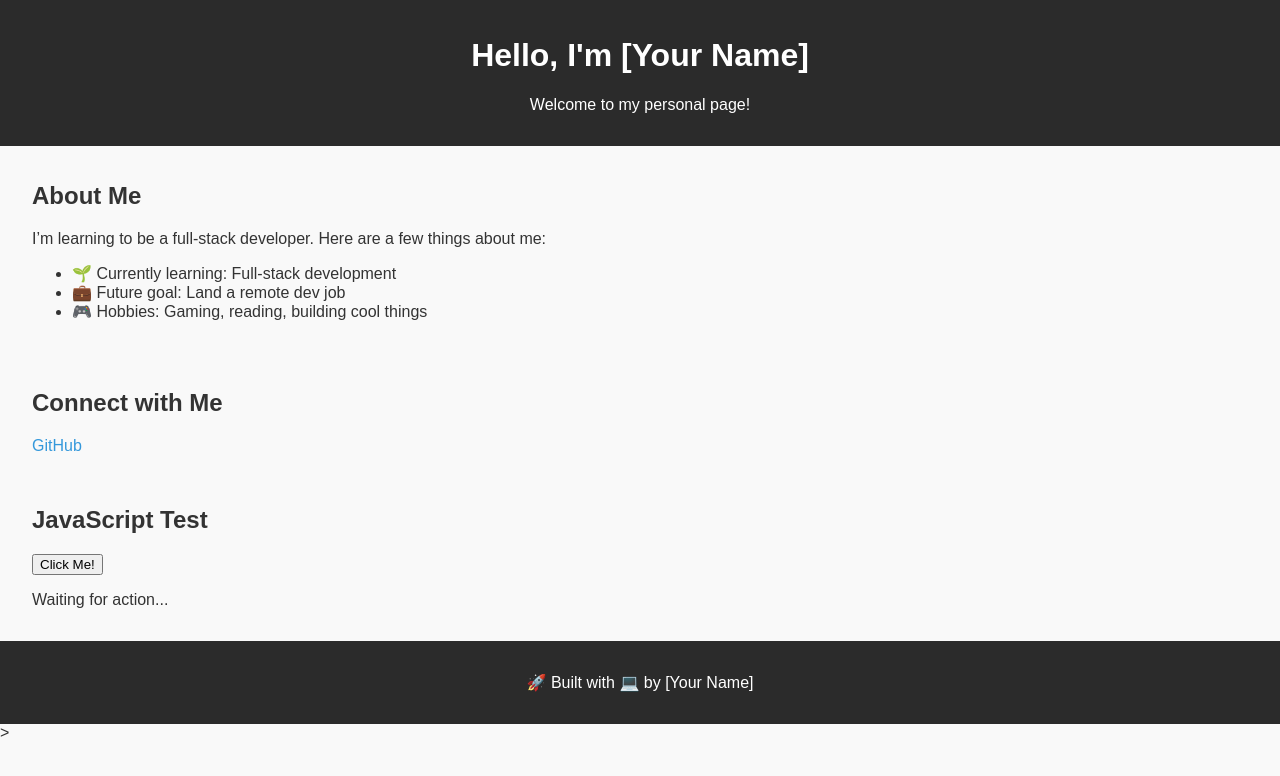
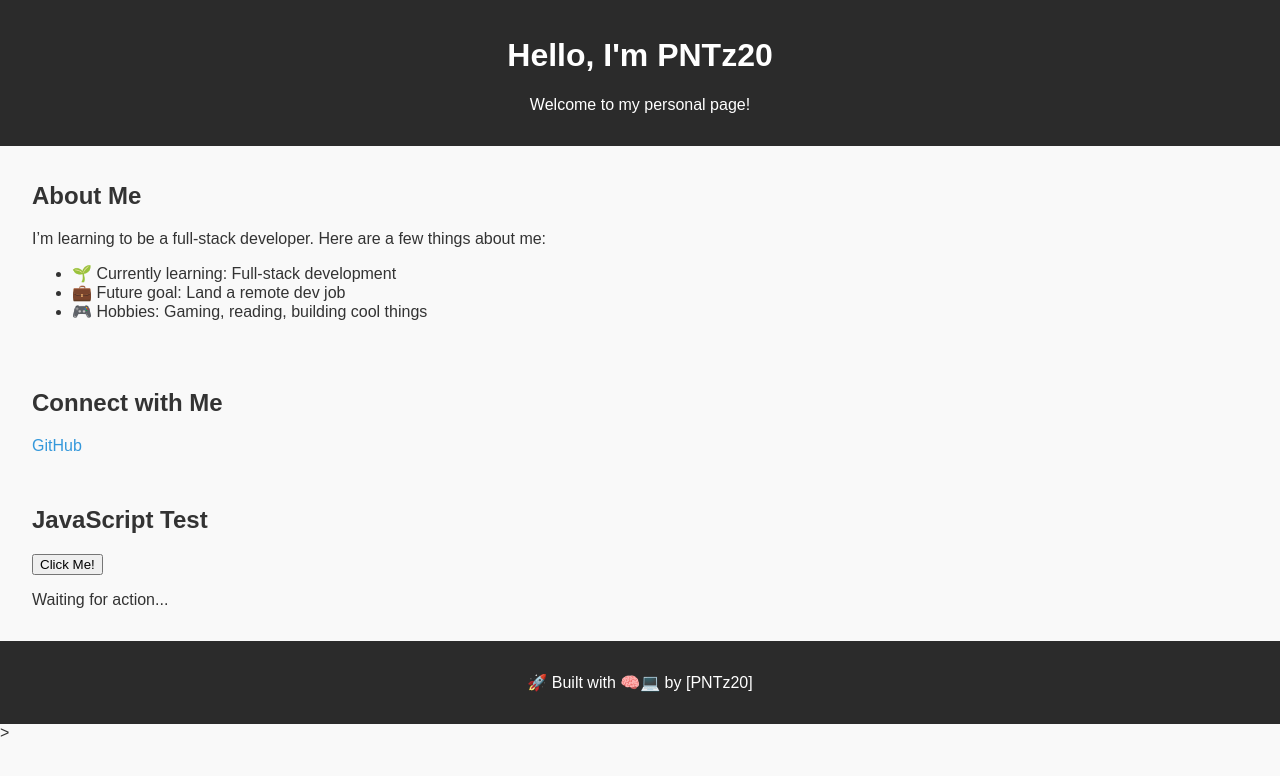
Before and after one commit to pntz20/about-me, a plain HTML site: page index.html in a window 1280 px wide. Drawn offline with Linux system fonts and the light colour scheme.

Commit message:
Updated Details in Index file

```diff
--- a/index.html
+++ b/index.html
@@ -9,7 +9,7 @@
 
 <body>
   <header>
-    <h1>Hello, I'm [Your Name]</h1>
+    <h1>Hello, I'm PNTz20</h1>
     <p>Welcome to my personal page!</p>
   </header>
 
@@ -25,7 +25,7 @@
 
   <section>
     <h2>Connect with Me</h2>
-    <a href="https://github.com/your-username" target="_blank">GitHub</a>
+    <a href="https://github.com/pntz20" target="_blank">GitHub</a>
   </section>
 
   <section>
@@ -35,7 +35,7 @@
 </section>
 
   <footer>
-    <p>🚀 Built with 💻 by [Your Name]</p>
+    <p>🚀 Built with 🧠💻 by [PNTz20]</p>
   </footer>
 <script src="script.js"></script>>
 </body>
```
